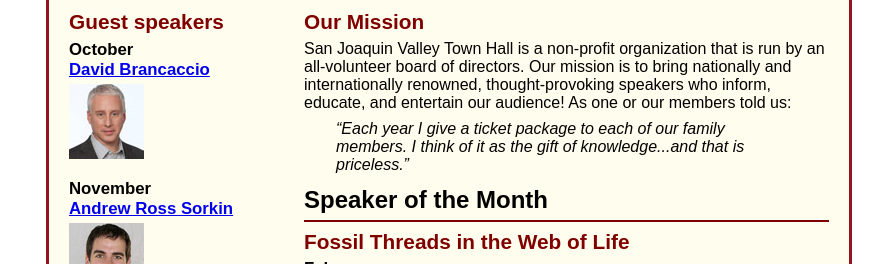
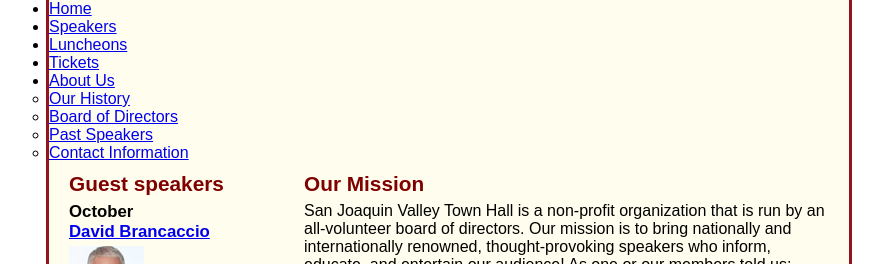
Before and after one commit to aic-25/A09, a plain HTML site: page c7_index.html in a window 1280 px wide. Shown: the part 123-387 px from the top of the page, without its empty margins (191-1074 px from the left). Drawn offline with Linux system fonts and the light colour scheme.

Commit message:
Update c7_index.html

```diff
--- a/c7_index.html
+++ b/c7_index.html
@@ -5,6 +5,7 @@
 	<meta charset="utf-8">
 	<title>San Joaquin Valley Town Hall</title>
 	<link rel="shortcut icon" href="images/favicon.ico">
+	<link rel="stylesheet" href="styles/c7_speakers.css">
 	<link rel="stylesheet" href="styles/c7_main.css">
 </head>
 
@@ -14,6 +15,21 @@
 		<h2>San Joaquin Valley Town Hall</h2>
 		<h3>Celebrating our <span class="shadow">75<sup>th</sup></span> Year</h3>
 	</header>
+	<nav id="nav_menu">
+	<ul>
+		<li><a href="index.html" class="current">Home</a></li>
+        	<li><a href="speakers.html">Speakers</a></li>
+        	<li><a href="luncheons.html">Luncheons</a></li>
+        	<li><a href="tickets.html">Tickets</a></li>
+        	<li><a href="aboutus.html"> About Us</a>
+            	<ul>
+                	<li><a href="#">Our History</a></li>
+                	<li><a href="#">Board of Directors</a></li>
+                	<li><a href="#">Past Speakers</a></li>
+                	<li><a href="#">Contact Information</a></li>
+            	</ul>
+        	</li>
+	</ul>
 	<main>
 		<section>
 			<h2>Our Mission</h2>
@@ -34,7 +50,10 @@
 				Curator at the Utah Museum of Natural History, steps to the podium. Sampson's research
 				has focused on the ecology and evolution of late Cretaceous dinosaurs and he has conducted
 				fieldwork in a number of countries in Africa.</p>
-				<p><a href="speakers/c6_sampson.html">Read more.</a>&nbsp;<b>Or meet us there!</b></p>
+				<p>
+					<a href="speakers/c6_sampson.html">Read more.</a>&nbsp;
+					<a href="media/sampson.mp4" target="_blank">Or play video.</a>
+				</p>
 			</article>
 
 			<h2>Our Ticket Packages</h2>
@@ -58,7 +77,7 @@
 		</aside>
 	</main>
 	<footer>
-		<p>&copy; 2022, San Joaquin Valley Town Hall, Fresno, CA 93755</p>
+		<p>&copy; Azumi Castaneda 2024 </p>
 	</footer>
 </body>
 </html>
```
